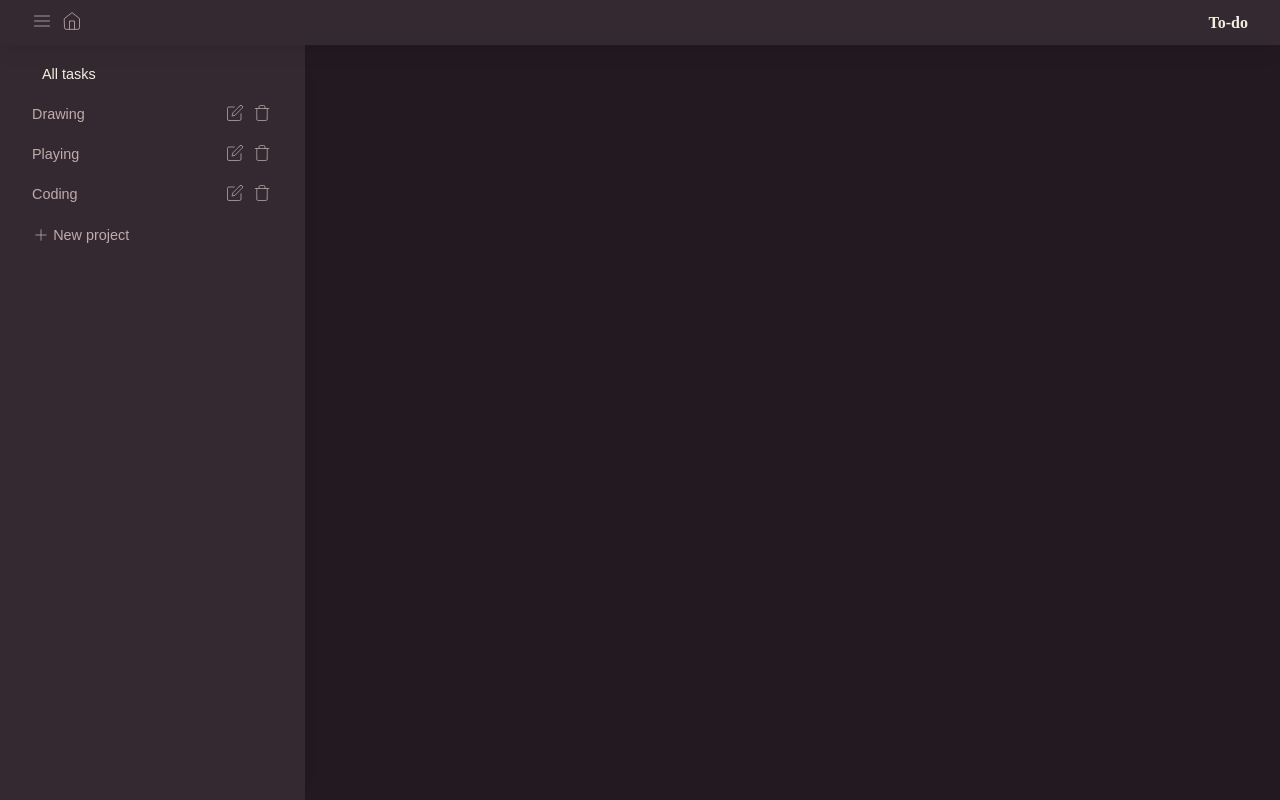
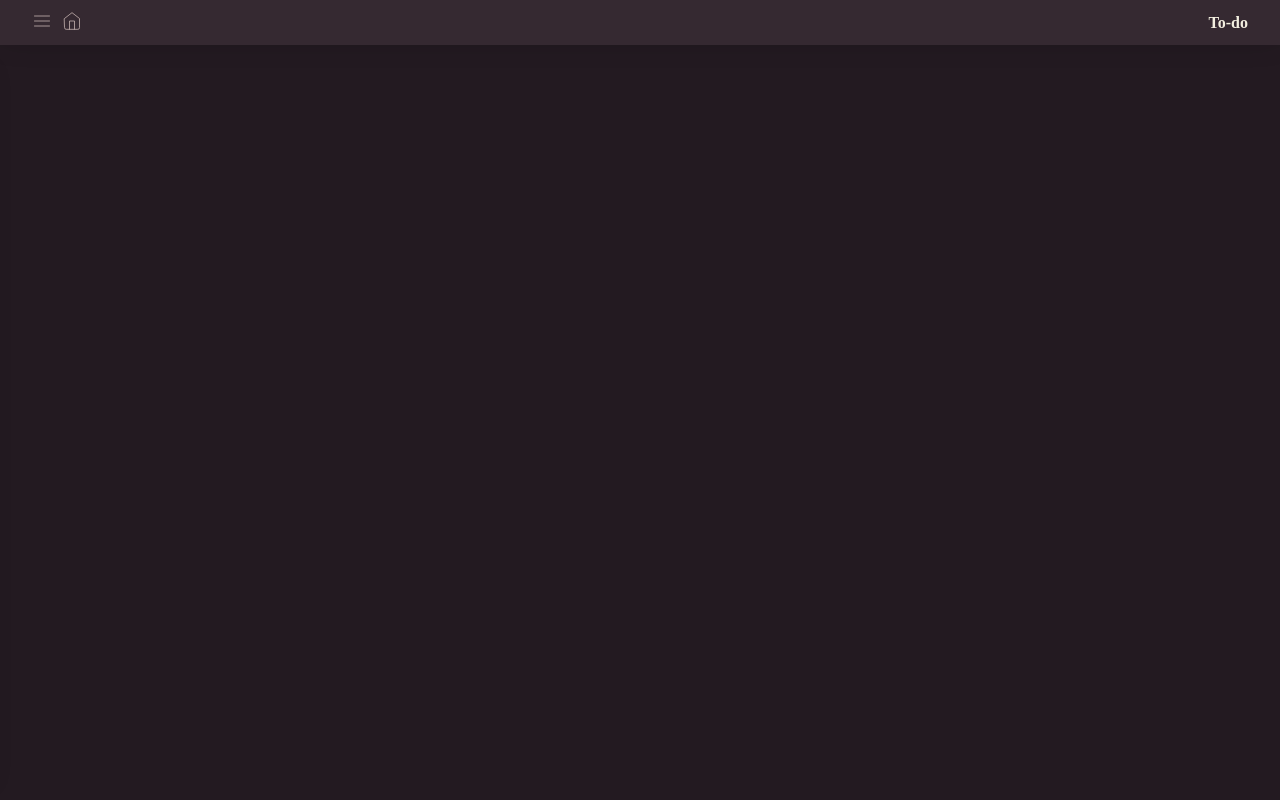
Before and after one commit to LenaChestnut/react-to-do, a React (Create React App) app: page / in a window 1280 px wide. Built offline with nearby package versions, Linux system fonts and the light colour scheme.

Commit message:
Animate menu

```diff
--- a/src/App.css
+++ b/src/App.css
@@ -104,10 +104,16 @@ button:active svg {
 	box-shadow: 9px 4px 24px -25px rgba(0, 0, 0, 0.3);
 	overflow-y: auto;
 	z-index: 4;
+	transform: translateX(-100%);
+	transition: transform 0.3s ease-in-out;
 }
 
 .menu-panel ul {
 	margin-bottom: 0.8rem;
+}
+
+.open {
+	transform: translateX(0);
 }
 
 /* Project cards */
--- a/src/App.js
+++ b/src/App.js
@@ -25,7 +25,10 @@ class App extends React.Component {
 		return (
 			<div className="App">
 				<Navbar toggleMenu={this.toggleMenu} />
-				<MenuPanel projects={this.state.projects} />
+				<MenuPanel
+					projects={this.state.projects}
+					isMenuOpen={this.state.isMenuOpen}
+				/>
 			</div>
 		);
 	}
--- a/src/components/MenuPanel.js
+++ b/src/components/MenuPanel.js
@@ -3,8 +3,8 @@ import PropTypes from 'prop-types';
 import { Edit, Trash, Plus } from 'react-feather';
 // import { NewProjectForm } from './Form';
 
-const MenuPanel = ({ projects }) => {
-	const projectList = projects.map((project) => {
+const MenuPanel = (props) => {
+	const projectList = props.projects.map((project) => {
 		return (
 			<li className="project-card" key={project.id}>
 				<p>{project.title}</p>
@@ -18,8 +18,14 @@ const MenuPanel = ({ projects }) => {
 		);
 	});
 
+	let menuClasses = ['menu-panel'];
+
+	if (props.isMenuOpen) {
+		menuClasses = [...menuClasses, 'open'];
+	}
+
 	return (
-		<div className="menu-panel">
+		<div className={menuClasses.join(' ')}>
 			<ul className="projects-container">
 				<li className="project-card selected">
 					<p>All tasks</p>
@@ -37,6 +43,7 @@ const MenuPanel = ({ projects }) => {
 
 MenuPanel.propTypes = {
 	projects: PropTypes.array,
+	isMenuOpen: PropTypes.bool,
 };
 
 export default MenuPanel;
--- a/src/components/Navbar.js
+++ b/src/components/Navbar.js
@@ -3,15 +3,14 @@ import PropTypes from 'prop-types';
 import { Menu, Home } from 'react-feather';
 
 const Navbar = (props) => {
-	const handleClick = () => {
-		props.toggleMenu();
-	};
-
 	return (
 		<nav>
 			<ul className="navbar">
 				<li>
-					<button className="nav-link menu-btn" onClick={handleClick}>
+					<button
+						className="nav-link menu-btn"
+						onClick={props.toggleMenu}
+					>
 						<Menu className="feather-icon" />
 					</button>
 				</li>
```
